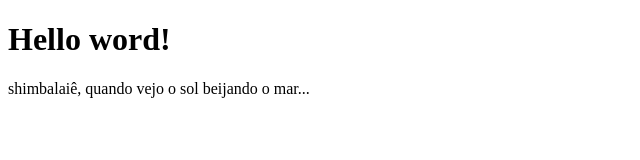
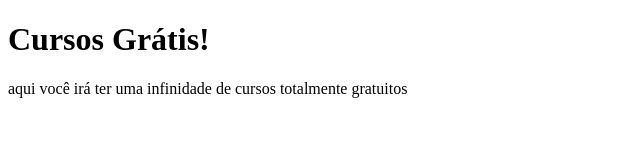
Before and after one commit to DaviOliverFront/projeto-site, a plain HTML site: page index.html in a window 1280 px wide. Shown: the whole page, without its empty margins (0-640 px from the left). Drawn offline with Linux system fonts and the light colour scheme.

Commit message:
comecei a escrever o conteúdo

```diff
--- a/index.html
+++ b/index.html
@@ -6,7 +6,7 @@
     <title>Teste</title>
 </head>
 <body>
-    <h1> Hello word! </h1>
-    <p> shimbalaiê, quando vejo o sol beijando o mar...</p>
+    <h1> Cursos Grátis!</h1>
+    <p> aqui você irá ter uma infinidade de cursos totalmente gratuitos</p>
 </body>
 </html>
```
